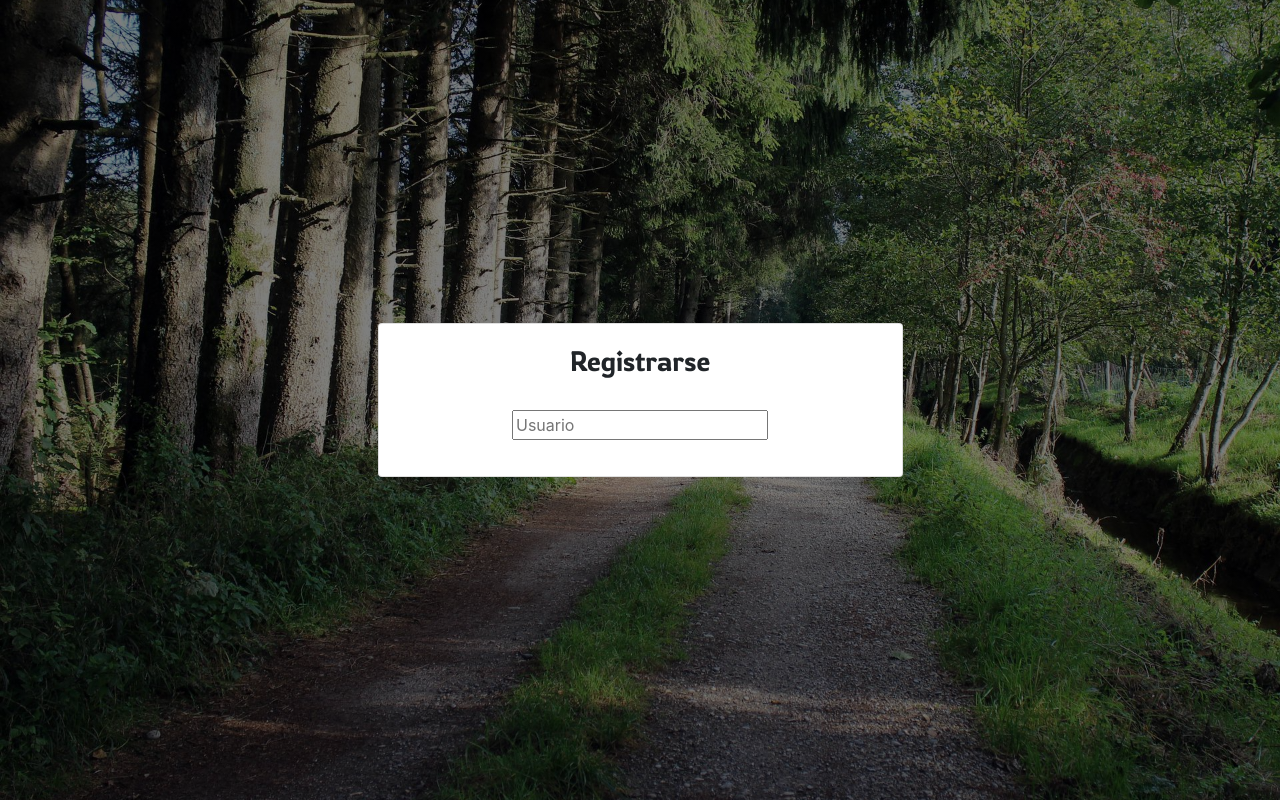
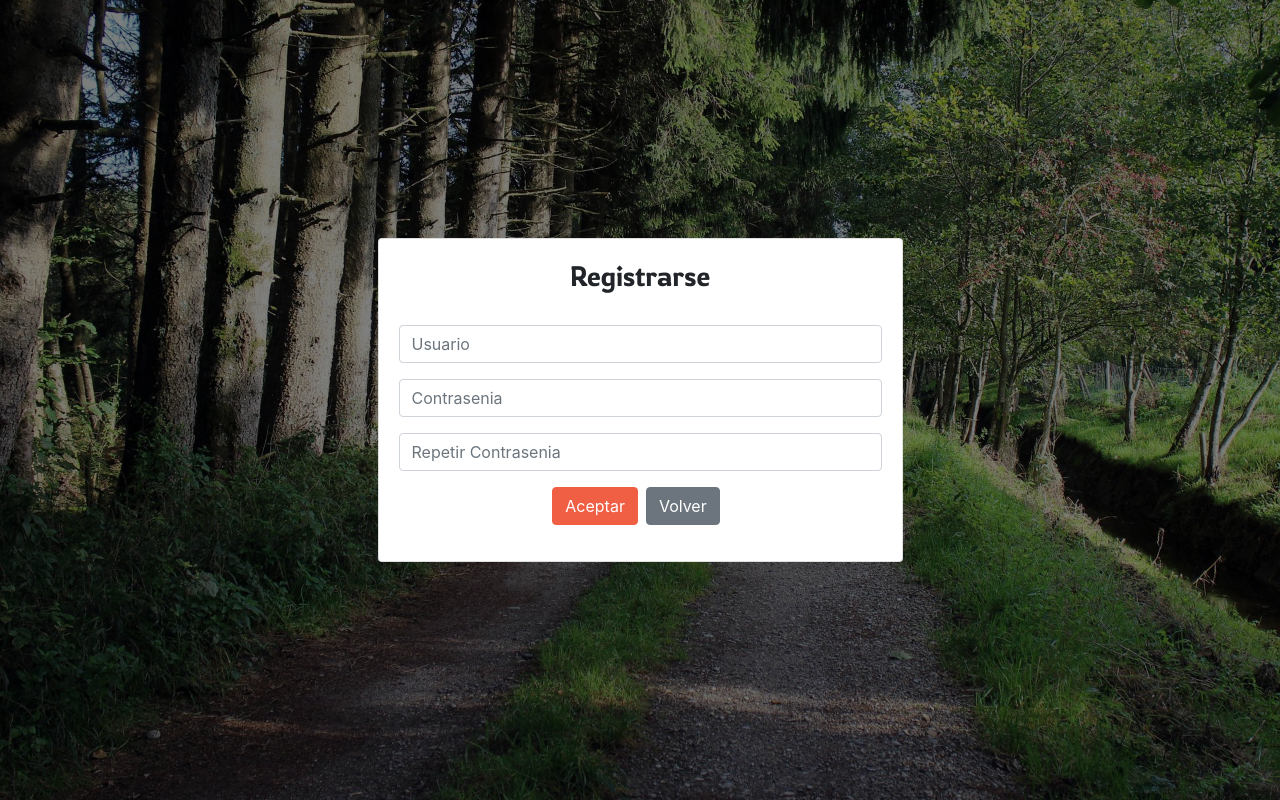
Before and after one commit to jcvellez/PreguntasyRespuestas, an Angular app: page /register in a window 1280 px wide. Built offline with nearby package versions, Linux system fonts and the light colour scheme.

Commit message:
Clase 26 Register Component Validacion. Tengo que ver como llamar el metodo que hace la validacion de la pass con la confirmPass

```diff
--- a/src/app/components/inicio/register/register.component.css
+++ b/src/app/components/inicio/register/register.component.css
@@ -8,3 +8,8 @@
 h3{
 font-family: 'Rowdies', cursive;
 }
+
+.btn-reg{
+    background-color: #F05f44;
+    border-color: #F05f44;
+}
--- a/src/app/components/inicio/register/register.component.html
+++ b/src/app/components/inicio/register/register.component.html
@@ -4,8 +4,34 @@
             <div class="card text-center" style="padding: 20px;">
                 <h3>Registrarse</h3>
                 <br>
-                <form [formGroup] = "register">
-                    <input type="text" class="form-group" placeholder="Usuario">
+                <form [formGroup]="register" (ngSubmit)="registrarUsuario()">
+                    <div class="form-group" style="text-align:start;">
+                        <input type="text" class="form-control" placeholder="Usuario" formControlName="usuario">
+                        <span class="text-danger ml-2"
+                            *ngIf="register.get('usuario')?.errors?.['required'] && register.get('usuario')?.touched">
+                            El usuario <strong>es requerido</strong>
+                        </span>
+                    </div>
+                    <div class="form-group" style="text-align:start;">
+                        <input type="password" class="form-control" placeholder="Contrasenia"
+                            formControlName="password">
+                        <span class="text-danger ml-2"
+                            *ngIf="register.get('password')?.errors?.['required'] && register.get('password')?.touched">
+                            La contraseña <strong>es requerida</strong>
+                        </span>
+                        <span class="text-danger ml-2"
+                            *ngIf="register.get('password')?.errors?.['minlength'] && register.get('password')?.touched">
+                            La contraseña debe tener <strong>como minimo 4 caracteres</strong>
+                        </span>
+                    </div>
+                    <div class="form-group" style="text-align:start;">
+                        <input type="password" class="form-control" placeholder="Repetir Contrasenia"
+                            formControlName="ConfirmPassword">
+                    </div>
+                    <div class="form-group">
+                        <button class="btn btn-primary mr-2 btn-reg" type="submit">Aceptar</button>
+                        <button class="btn btn-secondary mr-2" routerLink="/login">Volver</button>
+                    </div>
                 </form>
             </div>
         </div>
--- a/src/app/components/inicio/register/register.component.ts
+++ b/src/app/components/inicio/register/register.component.ts
@@ -10,14 +10,29 @@ export class RegisterComponent implements OnInit {
 
   register: FormGroup;
   constructor(private fb: FormBuilder) {
-    this.register= this.fb.group({
-      usuario:['', Validators.required],
-      password: ['', Validators.required],
-      repassword: ['', Validators.required]
-    });
+    this.register = this.fb.group({
+      usuario: ['', Validators.required],
+      password: ['', [Validators.required, Validators.minLength(4)]],
+      ConfirmPassword: ['']
+    },{} );
   }
 
+  //{ validator: this.chekPassword }
   ngOnInit(): void {
   }
 
+  registrarUsuario(): void {
+    console.log(this.register);
+  }
+
+  chekPassword(group: FormGroup): any {
+    /*
+    const pass = group.controls.password.value;
+    const ConfirmPass= group.controls.ConfirmPassword.value;*/
+    const pass = group.controls['password'].value;
+    const ConfirmPass = group.controls['ConfirmPassword'].value;
+    console.log("PASSWORD",pass);
+    return pass === ConfirmPass ? null : { notSame: true };
+
+  }
 }
```
